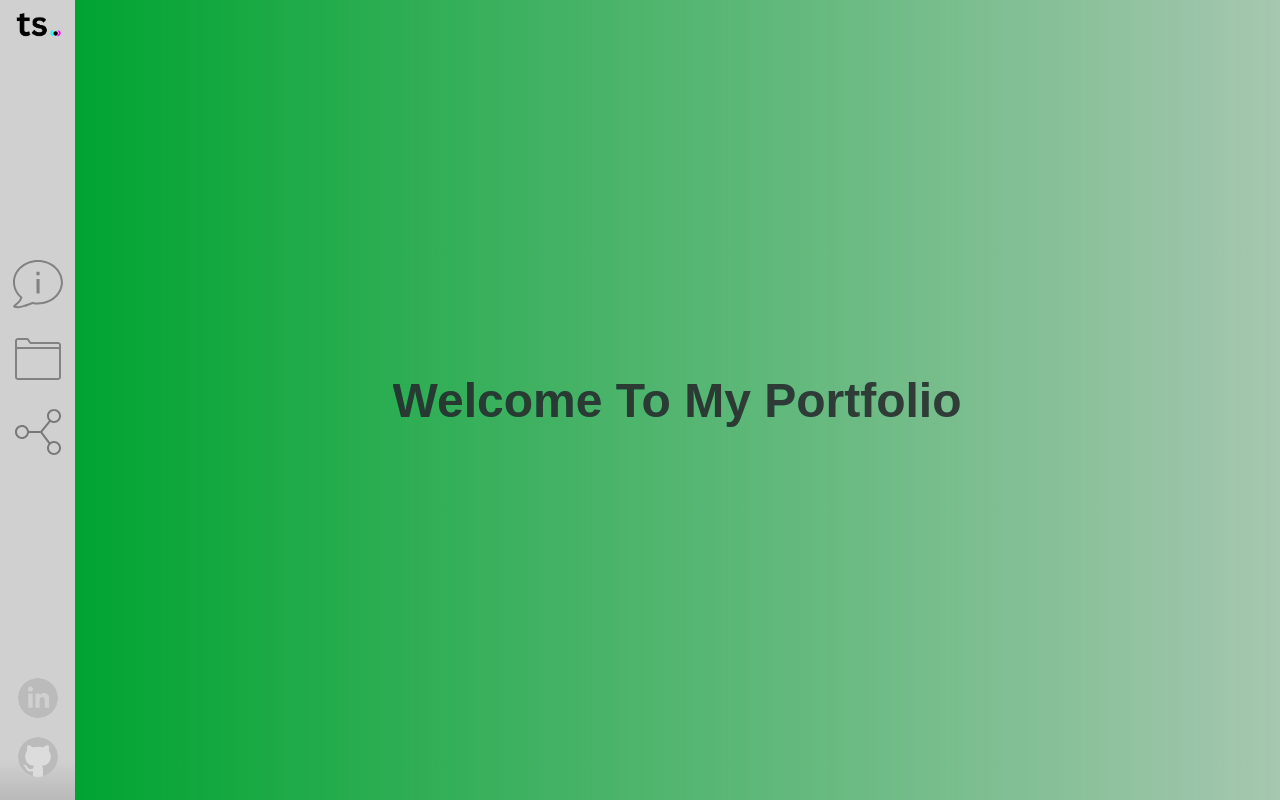
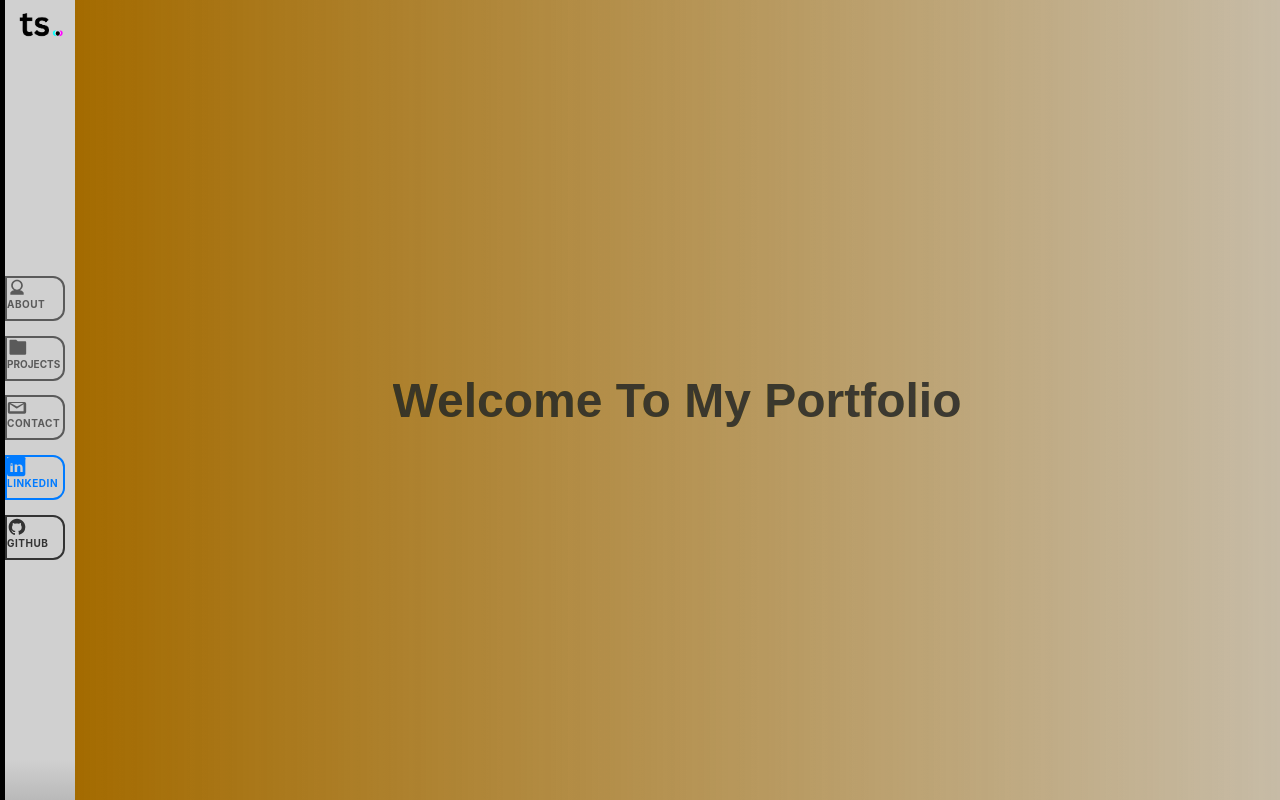
Before and after one commit to trevarious/portfolio-react, a React (Create React App) app: page / in a window 1280 px wide. Built offline with nearby package versions, Linux system fonts and the light colour scheme.

Commit message:
style, feat: change img to svg, style left nav

```diff
--- a/src/LeftNav.css
+++ b/src/LeftNav.css
@@ -1,6 +1,7 @@
 
 
 .left-nav-container {
+    border-left: 5px solid black;
     position: fixed;
     display: flex;
     flex-direction: column;
@@ -25,60 +26,21 @@
 }
 
 .links-container {
+    width: 70px;
     flex: 1;
     display: flex;
     flex-direction: column;
     justify-content: center;
-    align-items: center;
+    align-items: flex-start;
     height:auto;
 }
-.links-middle {
-    padding: 200px;
-}
+
 .links {
     margin-bottom: 14.71px;
 }
 
-.left-nav-links-img {
-    width: 40px;
-    border-radius: 50%;
-}
-.left-nav-links-img:hover {
-  background: rgba(255, 255, 255, 0.75);
-}
-#mail {
-  border-radius: 10px 0 10px 0;
-}
 
 
-/* Styling for a sophisticated button */
-
-.left-nav-btn {
-    /* Basic appearance */
-    background: transparent;
-    color: rgb(230, 230, 230);
-    padding: 10px;
-    display: flex;
-    flex: 1;
-    width: 60px;
-    height: 60px;
-    border: none;
-    box-shadow: none;
-    align-items: center;
-    justify-content: center;
-    margin-bottom: 14.71px;
-    border-radius: 3px;
-
-    /* Typography */
-    font-family:  monospace;
-    font-size: 14px;
-    font-weight: 700;
-
-    /* Transition effects */
-    transition: background .1s ease-in;
-    position: relative;
-    overflow: hidden;
-  }
 
   /* Pseudo-element for button hover effect */
     .left-nav-btn::before {
@@ -135,48 +97,137 @@
         margin-bottom: 14.71px;
     }
 
-    .left-nav-links-img {
-        width: 30px;
-    }
-    .left-nav-links-img-middle {
-      width: 30px;
-      border-radius: none ;
-  }
+
+
 
 
     .globe-container {
         display: none;
     }
 
-    .left-nav-btn {
-        width: 40px;
-        height: 40px;
-        border-radius: 0;
-        border: none;
-        font-size: 11px;
-        font-weight: 700;
+}
+
+.github-button:hover {
+  background-color: #333; /* GitHub gray background on hover */
+  color: #fff; /* White text color on hover */
+}
+
+/* SVG icon styles */
+.icon {
+  width: 2em;
+  height: 2em;
+  vertical-align: middle;
+  fill: currentColor;
+}
+.github-button {
+  display: inline-block;
+  width: 60px;
+  height: 45px;
+  border-radius: 0 12px 12px 0;
+  border: 2px solid #333; /* GitHub gray border */
+  background-color: transparent;
+  color: #333; /* GitHub gray text color */
+  font-size: 10px;
+  text-decoration: none;
+  text-transform: uppercase;
+  letter-spacing: 0.5px;
+  font-weight: bold;
+  cursor: pointer;
+  transition: background-color 0.3s ease, color 0.3s ease;
+}
+
+
+        /* Styles for the button */
+        .linkedin-button {
+          width: 60px;
+          height: 45px;
+          display: inline-block;
+          border: 2px solid #007bff; /* LinkedIn blue border */
+          border-radius: 0 12px 12px 0;
+          background-color: transparent;
+          color: #007bff; /* LinkedIn blue text color */
+          font-size: 10px;
+          text-decoration: none;
+          text-transform: uppercase;
+          letter-spacing: 0.5px;
+          font-weight: 700;
+          cursor: pointer;
+          transition: background-color 0.3s ease, color 0.3s ease;
+      }
+
+      /* Hover effect */
+      .linkedin-button:hover {
+          background-color: #007bff; /* LinkedIn blue background on hover */
+          color: #fff; /* White text color on hover */
+          stroke: #fff;
+      }
+
+      .projects-button {
+        width: 60px;
+        height: 45px;
+        display: inline-block;
+        border: 2px solid rgb(90, 90, 90); /* Orange border */
+        border-radius: 0 12px 12px 0;
+        background-color: transparent;
+        color: rgb(90, 90, 90); /* Orange text color */
+        font-size: 10px;
+        text-decoration: none;
+        text-transform: uppercase;
+        letter-spacing: 0px;
+        font-weight: bold;
+        cursor: pointer;
+        transition: background-color 0.3s ease, color 0.3s ease;
     }
 
+    /* Hover effect */
+    .projects-button:hover {
+        background-color: rgb(90, 90, 90); /* Orange background on hover */
+        color: #fff; /* White text color on hover */
+    }
 
-    .links-middle {
-      padding: 100px;
-    }
-    #contact {
-      font-size: 11px;
-      letter-spacing: -0.5px;
-    }
-}
+            /* Styles for the button */
+            .contact-button {
+              width: 60px;
+              height: 45px;
+              display: inline-block;
+              border: 2px solid rgb(90, 90, 90); /* Red border */
+              border-radius: 0 12px 12px 0;
+              background-color: transparent;
+              color: rgb(90, 90, 90); /* Red text color */
+              font-size: 10px;
+              text-decoration: none;
+              text-transform: uppercase;
+              letter-spacing: 0.5px;
+              font-weight: bold;
+              cursor: pointer;
+              transition: background-color 0.3s ease, color 0.3s ease;
+          }
 
-/* Updated Tooltip styles */
-.tooltip {
-  visibility: hidden;
-  width: 120px;
-  background-color: rgba(0, 0, 0, 0.8);
-  color: #fff;
-  text-align: center;
-  border-radius: 6px;
-  padding: 5px 10px;
-  position: absolute; /* Positioning relative to the document body */
-  z-index: 1000; /* Ensure it's above other elements */
-  /* Adjust top, left, or right properties to position the tooltips */
-}
+          /* Hover effect */
+          .contact-button:hover {
+              background-color: rgb(90, 90, 90); /* Red background on hover */
+              color: #fff; /* White text color on hover */
+          }
+
+          .about-button {
+            width: 60px;
+            height: 45px;
+            display: block;
+            border: 2px solid rgb(90, 90, 90); /* Green border */
+            border-radius: 0 12px 12px 0;
+            background-color: transparent;
+            color: rgb(90, 90, 90); /* Green text color */
+            font-size: 10px;
+            text-decoration: none;
+            text-transform: uppercase;
+            letter-spacing: 0.5px;
+            font-weight: bold;
+            cursor: pointer;
+            transition: background-color 0.3s ease, color 0.3s ease;
+        }
+
+        /* Hover effect */
+        .about-button:hover {
+            background-color: rgb(90, 90, 90); /* Green background on hover */
+            color: #fff; /* White text color on hover */
+        }
--- a/src/LeftNav.js
+++ b/src/LeftNav.js
@@ -1,13 +1,7 @@
 // LeftNav.js
 import React from "react";
 import './LeftNav.css';
-import gitHub from '../src/assets/left-nav-git-link.svg';
-import insta from '../src/assets/left-nav-insta-link.svg';
-import linkedin from '../src/assets/linkedin-icon.svg';
 import logo from '../src/assets/logo.png';
-import about from '../src/assets/left-nav-about.svg';
-import projects from '../src/assets/left-nav-projects.svg';
-import contact from '../src/assets/left-nav-contact.svg';
 
 export default function LeftNav({ setCurrentContent, setLoading }) {
     const handleClick = (content) => {
@@ -33,32 +27,48 @@ export default function LeftNav({ setCurrentContent, setLoading }) {
 
             <div class="links-container">
             <div class="links-middle">
-                    <button className="left-nav-btn" onClick={() => handleClick('about')} onMouseDown={handleButtonClick} >
-                        <img class="left-nav-links-img-middle" src={about} alt='' />
-                        <span class="tooltip">About</span> {/* Tooltip text */}
-                    </button>
-                    <button className="left-nav-btn" onClick={() => handleClick('projects')} onMouseDown={handleButtonClick} >
-                        <img class="left-nav-links-img-middle" src={projects} alt='' />
-                        <span class="tooltip">Projects</span> {/* Tooltip text */}
-                    </button>
-                    <button id='contact' className="left-nav-btn" onClick={() => handleClick('contact')} onMouseDown={handleButtonClick} >
-                        <a href='mailto:trevorjacobsykes@gmail.com' target='_blank' rel="nonreferrer" >
-                        <img class="left-nav-links-img-middle" src={contact} alt='' />
-                        <span class="tooltip">Contact</span> {/* Tooltip text */}
-                        </a>
-                    </button>
+                    <div class="links" onClick={() => handleClick('about')} onMouseDown={handleButtonClick} >
+                    <a href="#about" class="about-button">
+        <svg className="icon" viewBox="0 0 24 24" xmlns="http://www.w3.org/2000/svg">
+            <path d="M12 2C8.14 2 5 5.13 5 9c0 2.1 1.2 4.1 3 5.39V19h8v-4.61c1.8-1.29 3-3.29 3-5.39 0-3.87-3.14-7-7-7zM12 4c2.76 0 5 2.24 5 5s-2.24 5-5 5-5-2.24-5-5 2.24-5 5-5zm0 10c-2.67 0-8 1.34-8 4v2h16v-2c0-2.66-5.33-4-8-4z"/>
+        </svg>
+        About
+    </a>
+                    </div>
+                    <div class='links' onClick={() => handleClick('projects')} onMouseDown={handleButtonClick} >
+                    <a href="#projects" class="projects-button">
+        <svg class="icon" viewBox="0 0 24 24" xmlns="http://www.w3.org/2000/svg">
+            <path d="M6 2h5l2 2h9a1 1 0 011 1v14a1 1 0 01-1 1H4a1 1 0 01-1-1V3a1 1 0 011-1h2zm8 2h4v2h-4V4zM4 8h16v10H4V8z"/>
+        </svg>
+        Projects
+    </a>
+                    </div>
+                    <div class='links'  onClick={() => handleClick('contact')} onMouseDown={handleButtonClick} >
+                    <a href="#contact" class="contact-button">
+    <svg class="icon" viewBox="0 0 24 24" xmlns="http://www.w3.org/2000/svg">
+        <path d="M21 6H3a2 2 0 00-2 2v10a2 2 0 002 2h18a2 2 0 002-2V8a2 2 0 00-2-2zm-1.143 1.143L12 11.486 4.143 7.143h15.714zM3.5 8.8l7.9 4.95a.5.5 0 00.6 0l7.9-4.95V17H3.5V8.8z"/>
+    </svg>
+    Contact
+</a>
+                    </div>
                 </div>
 
                 <div id="left-nav-one" class="links">
-                    <a href="https://www.linkedin.com/in/trevor-sykes-717585136/" target="_blank">
-                        <img class="left-nav-links-img" src={linkedin} alt="" />
-                    </a>
+                <a href="YOUR_LINKEDIN_PROFILE_URL" class="linkedin-button">
+    <svg class="icon" viewBox="0 0 24 24" xmlns="http://www.w3.org/2000/svg">
+        <path fill="#007bff" d="M20.5 0h-17C1.121 0 0 1.121 0 2.5v17C0 21.879 1.121 23 2.5 23h17c1.379 0 2.5-1.121 2.5-2.5v-17C23 1.121 21.879 0 20.5 0zM7 18H4v-9h3v9zm-1.5-10.5a1.5 1.5 0 110 3 1.5 1.5 0 010-3zM19 18h-3v-4.785c0-1.192-.024-2.715-1.758-2.715-1.76 0-2.031 1.373-2.031 2.793V18h-3v-9h2.955v1.482h.045c.409-.775 1.41-1.592 2.91-1.592 3.102 0 3.678 2.042 3.678 4.695V18z"/>
+    </svg>
+    LinkedIn
+</a>
                 </div>
 
                 <div id="left-nav-two" class="links">
-                    <a href="https://github.com/trevarious" target="_blank">
-                        <img class="left-nav-links-img" src={gitHub} alt="" />
-                    </a>
+                <a href="YOUR_GITHUB_PROFILE_URL" class="github-button">
+        <svg class="icon" viewBox="0 0 24 24" xmlns="http://www.w3.org/2000/svg">
+            <path d="M12 2C6.48 2 2 6.48 2 12c0 4.42 2.87 8.17 6.84 9.49.5.09.68-.22.68-.49 0-.24-.01-.88-.01-1.74-2.51.46-3.04-1.21-3.04-1.21-.41-1.04-1-1.32-1-1.32-.82-.56.06-.55.06-.55.91.06 1.39.94 1.39.94.81 1.39 2.13.99 2.65.76.08-.59.31-.99.57-1.22-1.99-.22-4.1-1-4.1-4.45 0-1 .35-1.82.94-2.47-.09-.22-.41-1.17.09-2.44 0 0 .77-.25 2.5.94.72-.2 1.49-.3 2.26-.3.77 0 1.54.1 2.26.3 1.73-1.19 2.5-.94 2.5-.94.5 1.27.18 2.22.09 2.44.59.65.94 1.47.94 2.47 0 3.46-2.12 4.23-4.14 4.45.32.28.62.83.62 1.67 0 1.21-.01 2.19-.01 2.48 0 .27.18.58.69.48A10.015 10.015 0 0022 12c0-5.52-4.48-10-10-10z"/>
+        </svg>
+        GitHub
+    </a>
                 </div>
             </div>
         </div>
```
